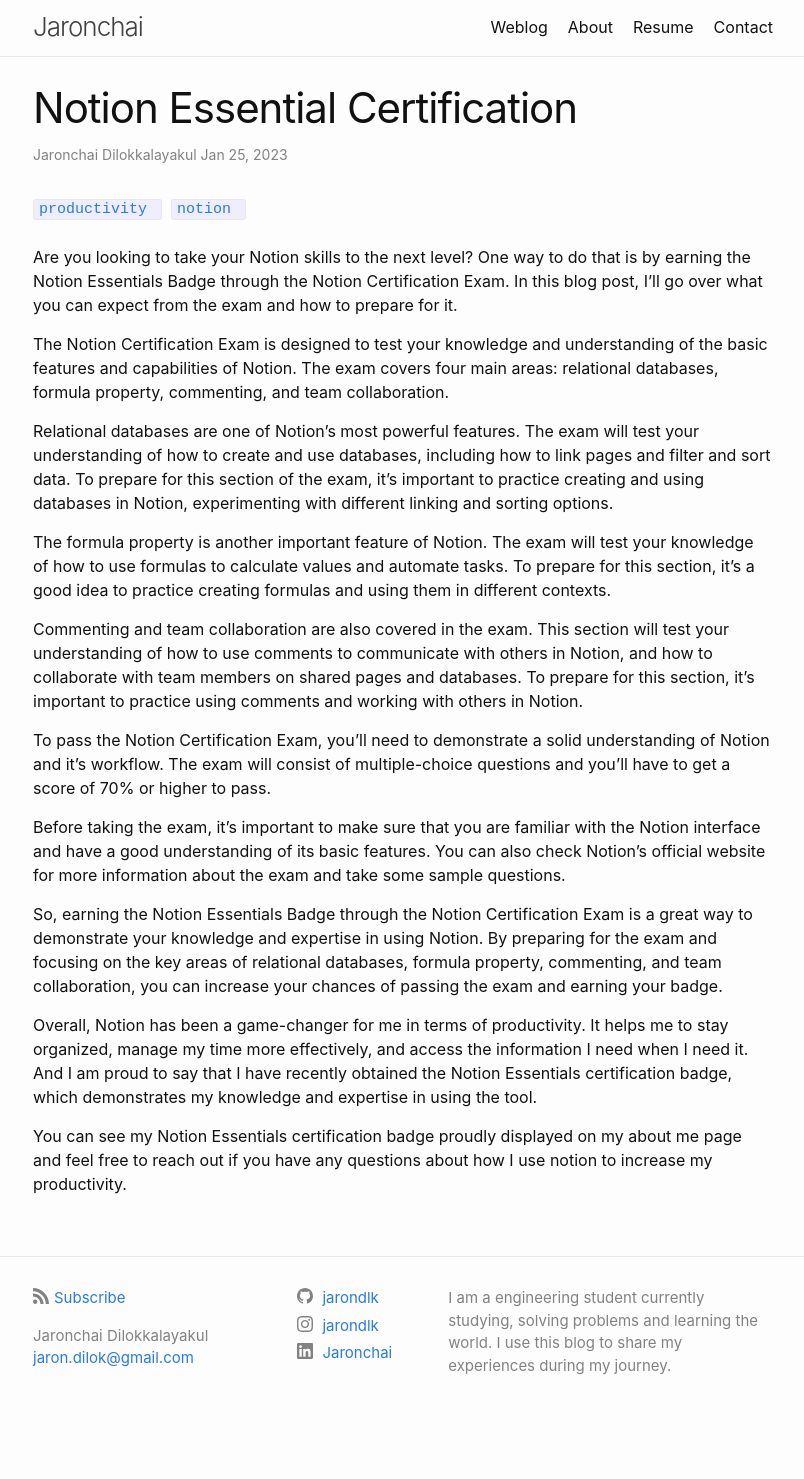
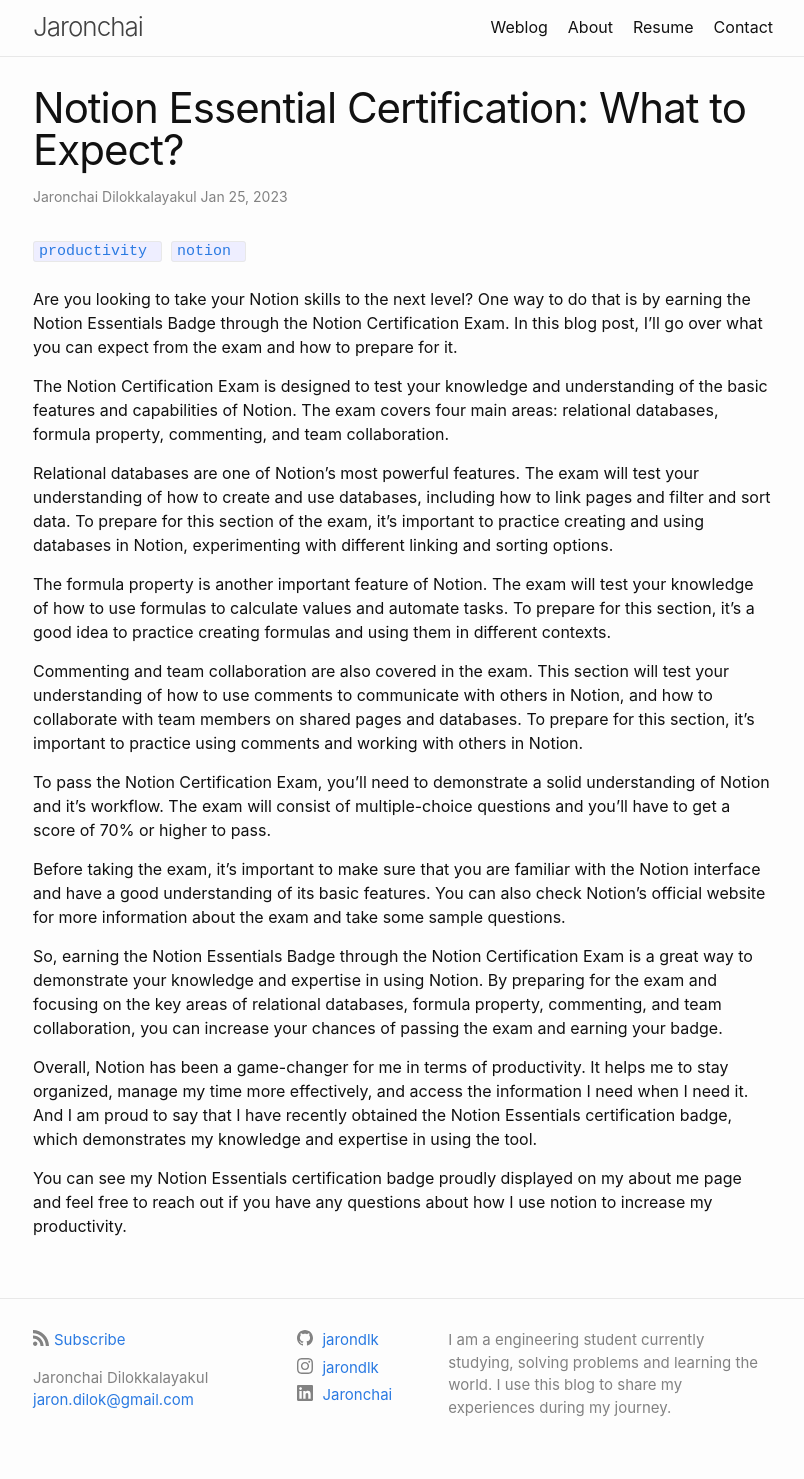
Before and after one commit to jarondlk/jaronchai-blog, a Jekyll site: the page built from _posts/2023-01-25-notion-essential.markdown, in a window 1280 px wide. Shown: the whole page, without its empty margins (237-1041 px from the left). Built offline with Jekyll 4.4.1, drawn with Linux system fonts in a browser that asks for light colours; a script that is not in the unit is left out; comment, search, counter and statistics services are not loaded; before the commit the page ends 1437 px from its top, so only the background shows below that.

Commit message:
Update notion blog

```diff
--- a/_posts/2023-01-25-notion-essential.markdown
+++ b/_posts/2023-01-25-notion-essential.markdown
@@ -1,6 +1,6 @@
 ---
 layout: post
-title:  "Notion Essential Certification"
+title:  "Notion Essential Certification: What to Expect?"
 date:   2023-01-25 07:00:00 +0700
 tags: productivity notion
 comments: true
```
